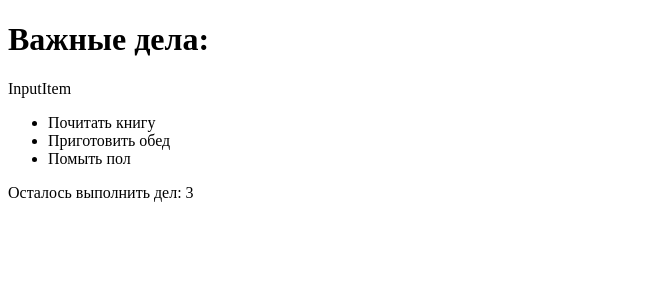
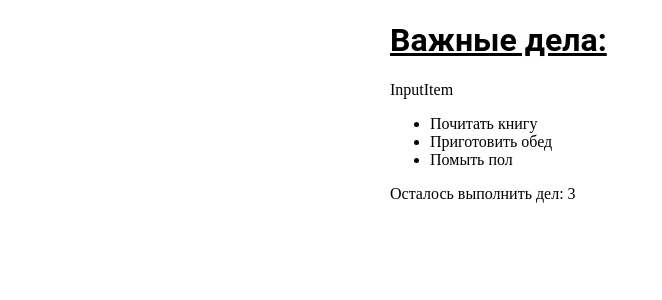
Before and after one commit to WebHeroSchool/study_react_todo, a React (Create React App) app in the folder todo/: page / in a window 1280 px wide. Shown: the top 300 px of the page, without its empty margins (0-662 px from the left). Built offline with nearby package versions, Linux system fonts and the light colour scheme.

Commit message:
add styles

```diff
--- /dev/null
+++ b/todo/src/components/App/App.css
@@ -0,0 +1,10 @@
+.wrap {
+  margin: 0 auto;
+  width: 500px;
+}
+
+.wrap__title {
+  font-family: 'Roboto', sans-serif;
+  font-size: 2rem;
+  text-decoration: underline;
+}
--- a/todo/src/components/App/App.js
+++ b/todo/src/components/App/App.js
@@ -2,6 +2,7 @@
 import ItemList from '../ItemList/ItemList';
 import InputItem from '../InputItem/InputItem';
 import Footer from '../Footer/Footer';
+import './App.css';
 
 const todoItem = 'Почитать книгу';
 
@@ -18,8 +19,8 @@
       }
     ];
     return (
-    <div>
-      <h1>Важные дела:</h1>
+    <div className="wrap">
+      <h1 className="wrap__title">Важные дела:</h1>
       <InputItem />
       <ItemList items={items}/>
       <Footer count={3} />
```
